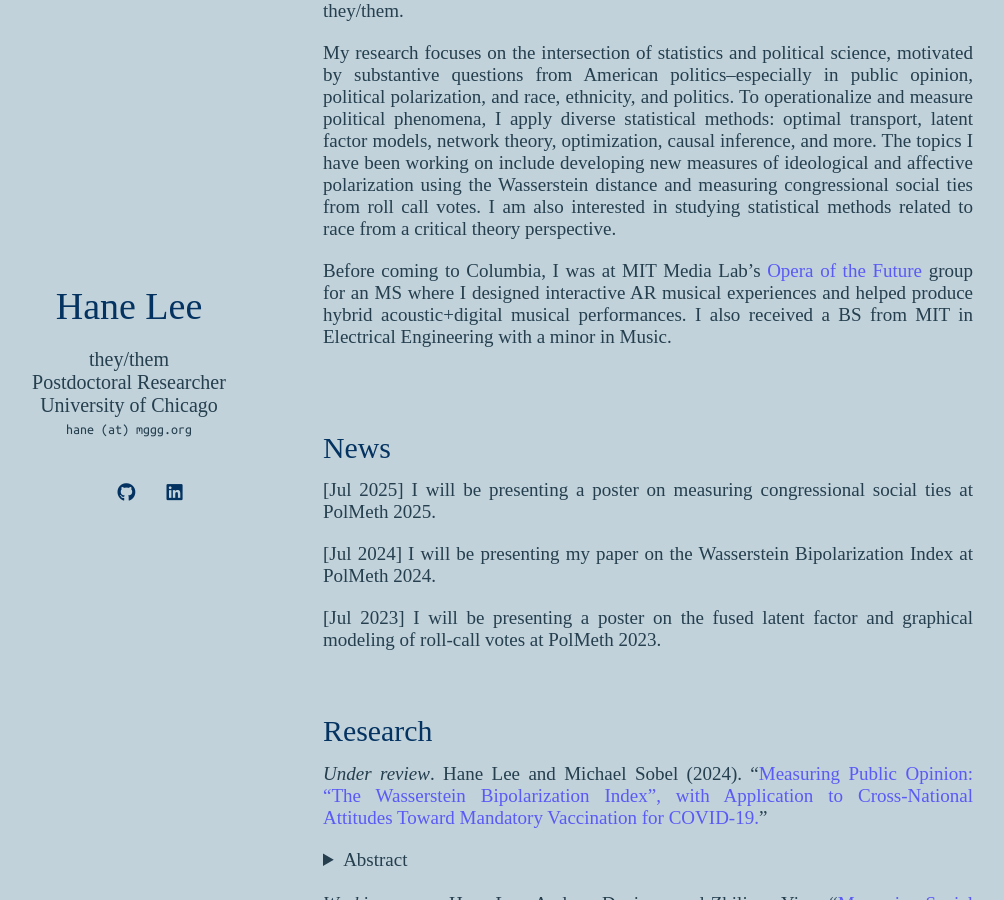
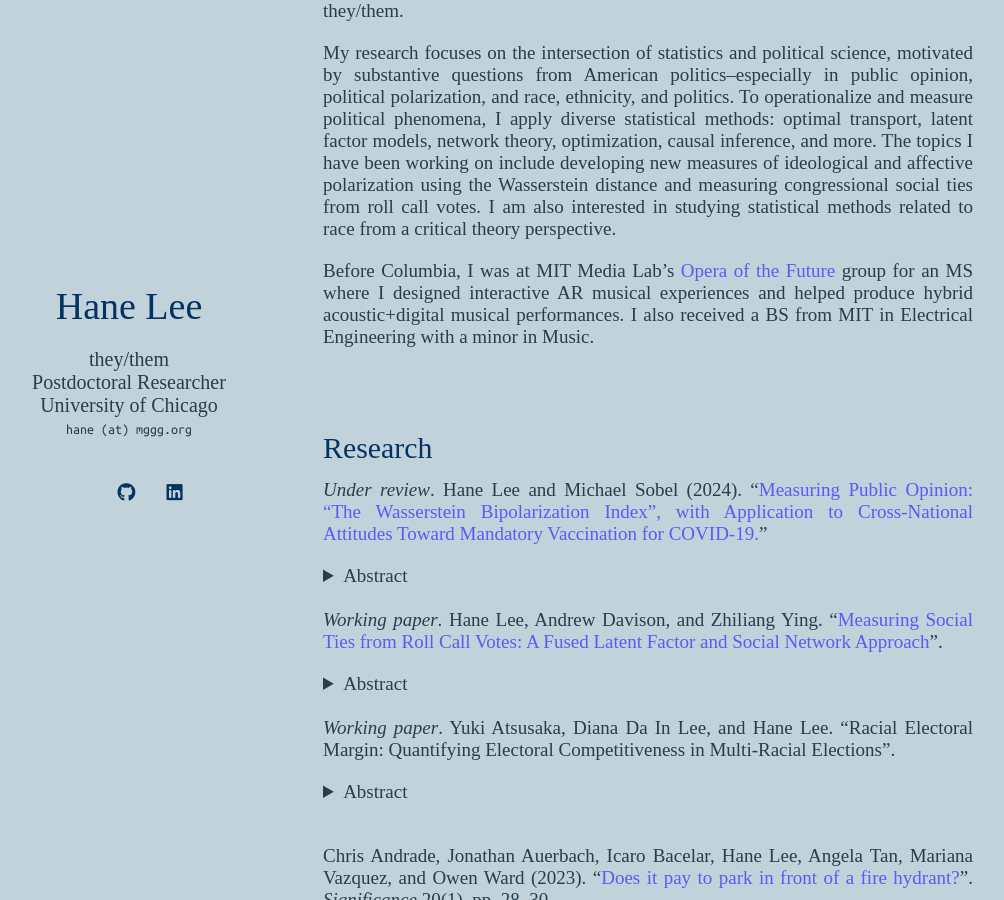
Before and after one commit to hanelee/hanelee.github.io, a Jekyll site: the page built from index.md, in a window 1280 px wide and 900 px high, scrolled down 799 px. Shown: the whole window, without its empty margins (147-1151 px from the left). Built offline with Jekyll 4.4.1, drawn with Linux system fonts in a browser that asks for light colours; nearby versions of some CDN libraries; some web fonts are replaced; a style sheet for code colours, icons or effects is not loaded.

Commit message:
Update index.md

```diff
--- a/index.md
+++ b/index.md
@@ -10,18 +10,17 @@ Hi! I am a postdoc at the [Data Science Institute at the University of Chicago](
 
 My research focuses on the intersection of statistics and political science, motivated by substantive questions from American politics--especially in public opinion, political polarization, and race, ethnicity, and politics. To operationalize and measure political phenomena, I apply diverse statistical methods: optimal transport, latent factor models, network theory, optimization, causal inference, and more. The topics I have been working on include developing new measures of ideological and affective polarization using the Wasserstein distance and measuring congressional social ties from roll call votes. I am also interested in studying statistical methods related to race from a critical theory perspective.
 
-Before coming to Columbia, I was at MIT Media Lab's [Opera of the Future](https://www.media.mit.edu/groups/opera-of-the-future/overview/) group for an MS where I designed interactive AR musical experiences and helped produce hybrid acoustic+digital musical performances. I also received a BS from MIT in Electrical Engineering with a minor in Music.
+Before Columbia, I was at MIT Media Lab's [Opera of the Future](https://www.media.mit.edu/groups/opera-of-the-future/overview/) group for an MS where I designed interactive AR musical experiences and helped produce hybrid acoustic+digital musical performances. I also received a BS from MIT in Electrical Engineering with a minor in Music.
 
  <br>  <br>
 
-## News
+[//]: # (## News)
 
-[Jul 2025] I will be presenting a poster on measuring congressional social ties at PolMeth 2025.
+[//]: # ([Jul 2025] I will be presenting a poster on measuring congressional social ties at PolMeth 2025.)
 
-[Jul 2024] I will be presenting my paper on the Wasserstein Bipolarization Index at PolMeth 2024.
+[//]: # ([Jul 2024] I will be presenting my paper on the Wasserstein Bipolarization Index at PolMeth 2024.)
 
-[Jul 2023] I will be presenting a poster on the fused latent factor and graphical modeling of roll-call votes at PolMeth 2023.
- <br> <br> <br>
+[//]: # ([Jul 2023] I will be presenting a poster on the fused latent factor and graphical modeling of roll-call votes at PolMeth 2023.)
 
 
 ## Research
```
